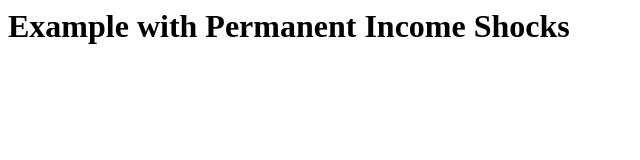
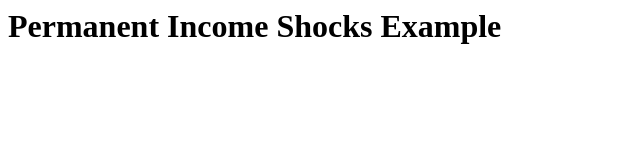
Before and after one commit to robertdkirkby/example_permamentincomeshock, a plain HTML site: page index.html in a window 1280 px wide. Shown: the whole page, without its empty margins (0-640 px from the left). Drawn offline with Linux system fonts and the light colour scheme.

```diff
--- a/index.html
+++ b/index.html
@@ -1 +1 @@
-<h1> Example with Permanent Income Shocks </h1>
+<h1> Permanent Income Shocks Example </h1>
```
